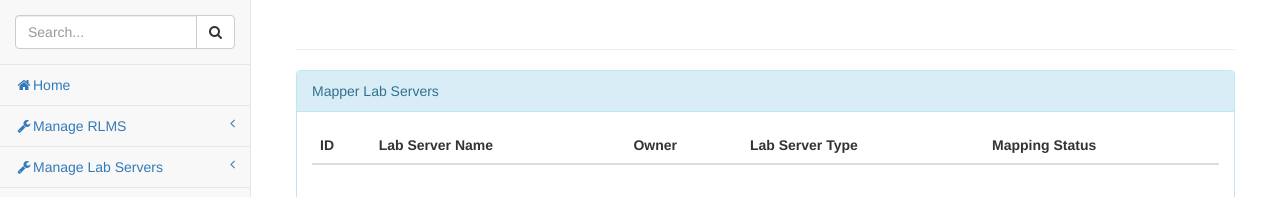
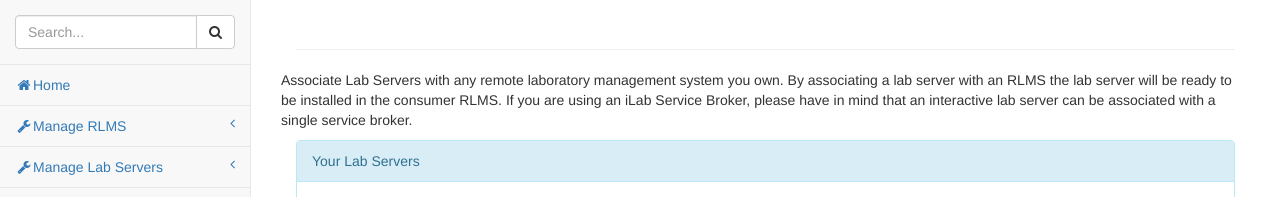
Before and after one commit to OnlineLabs4All/dispatcher, a Symfony app: template app/Resources/views/default/rlmsLsMapping.html.twig in a window 1280 px wide. Shown: the part 51-248 px from the top of the page. Run offline with Twig, Linux system fonts and the light colour scheme; the template is opened without the code that fills it, so the values that code supplies are empty; some libraries are stand-ins or nearby versions.

Commit message:
fix UI issues

```diff
--- a/app/Resources/views/default/rlmsLsMapping.html.twig
+++ b/app/Resources/views/default/rlmsLsMapping.html.twig
@@ -5,12 +5,16 @@
     <div class="col-lg-12">
         <h3 class="page-header">{{ viewName }}</h3>
     </div>
+    <p>Associate Lab Servers with any remote laboratory management system you own. By associating a lab server with an RLMS
+        the lab server will be ready to be installed in the consumer RLMS. If you are using an iLab Service Broker, please have in mind
+        that an interactive lab server can be associated with a single service broker.
+    </p>
 
     <div class="col-lg-12">
 
     <div class="panel panel-info">
         <div class="panel-heading">
-            Mapper Lab Servers
+            Your Lab Servers
         </div>
         <div class="panel-body">
             <div class="table-responsive">
@@ -21,7 +25,7 @@
                         <th>Lab Server Name</th>
                         <th>Owner</th>
                         <th>Lab Server Type</th>
-                        <th>Mapping Status</th>
+                        <th></th>
                     </tr>
                     </thead>
                     <tbody>
```
Also changed, not shown: app/Resources/views/default/labServersRecordsTableView.html.twig (+6 -6 lines), app/Resources/views/default/rlmsRecordsTableView.html.twig (+5 -8 lines).
